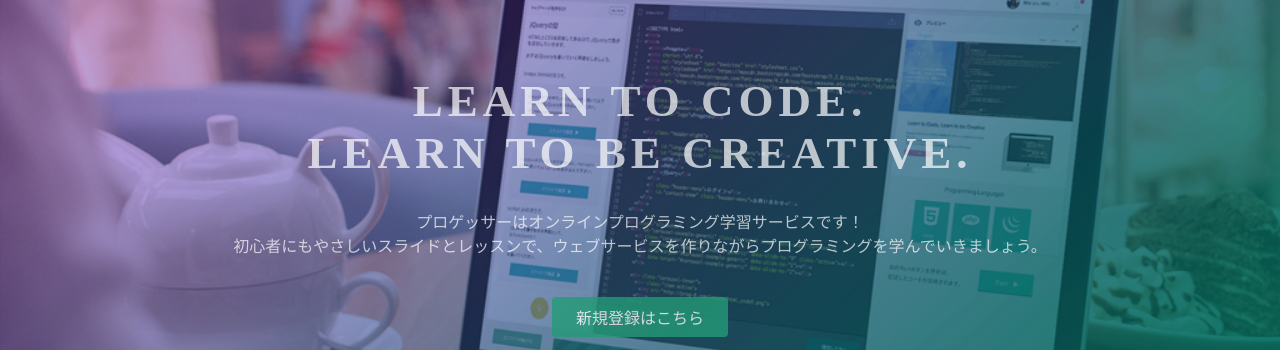
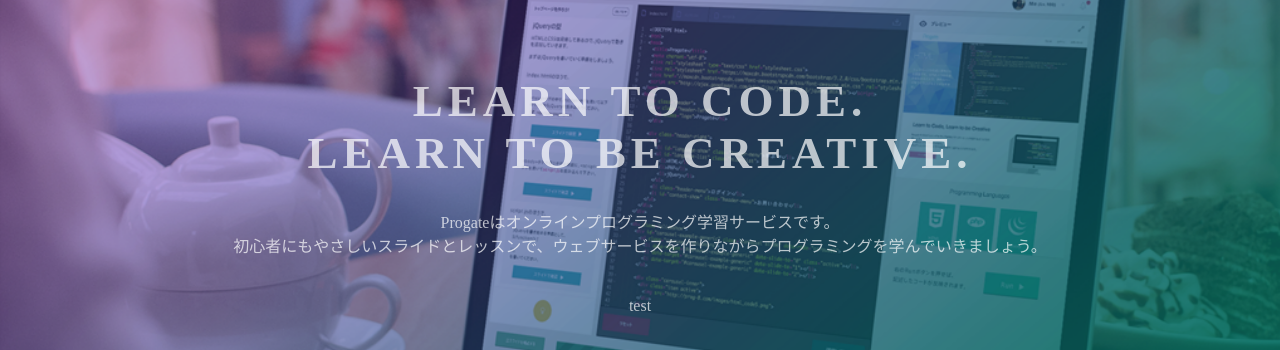
Before and after one commit to udagawa2/.github.io, a plain HTML site: page index.html in a window 1280 px wide. Shown: the part 135-485 px from the top of the page. Drawn offline with Linux system fonts and the light colour scheme.

Commit message:
Update index.html

```diff
--- a/index.html
+++ b/index.html
@@ -24,7 +24,8 @@
   <div class="top-wrapper">
     <div class="container">
       <h1>LEARN TO CODE.<br>LEARN TO BE CREATIVE.</h1>
-      <p>プロゲッサーはオンラインプログラミング学習サービスです！<br>初心者にもやさしいスライドとレッスンで、ウェブサービスを作りながらプログラミングを学んでいきましょう。</p>
+      <p>Progateはオンラインプログラミング学習サービスです。<br>初心者にもやさしいスライドとレッスンで、ウェブサービスを作りながらプログラミングを学んでいきましょう。</p>
+      <p>test</p>
       <div class="btn-wrapper">
         <a href="#" class="btn signup">新規登録はこちら</a>
         <p>or</p>
```
